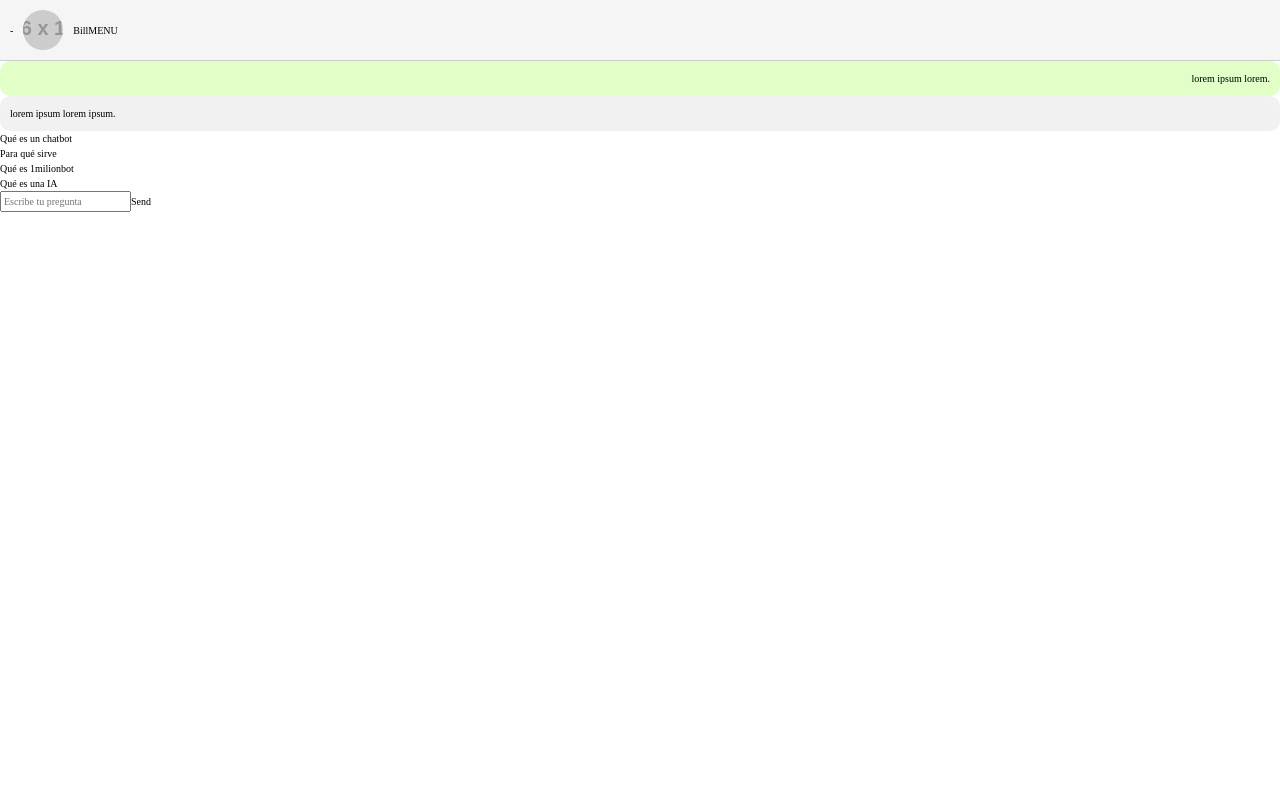
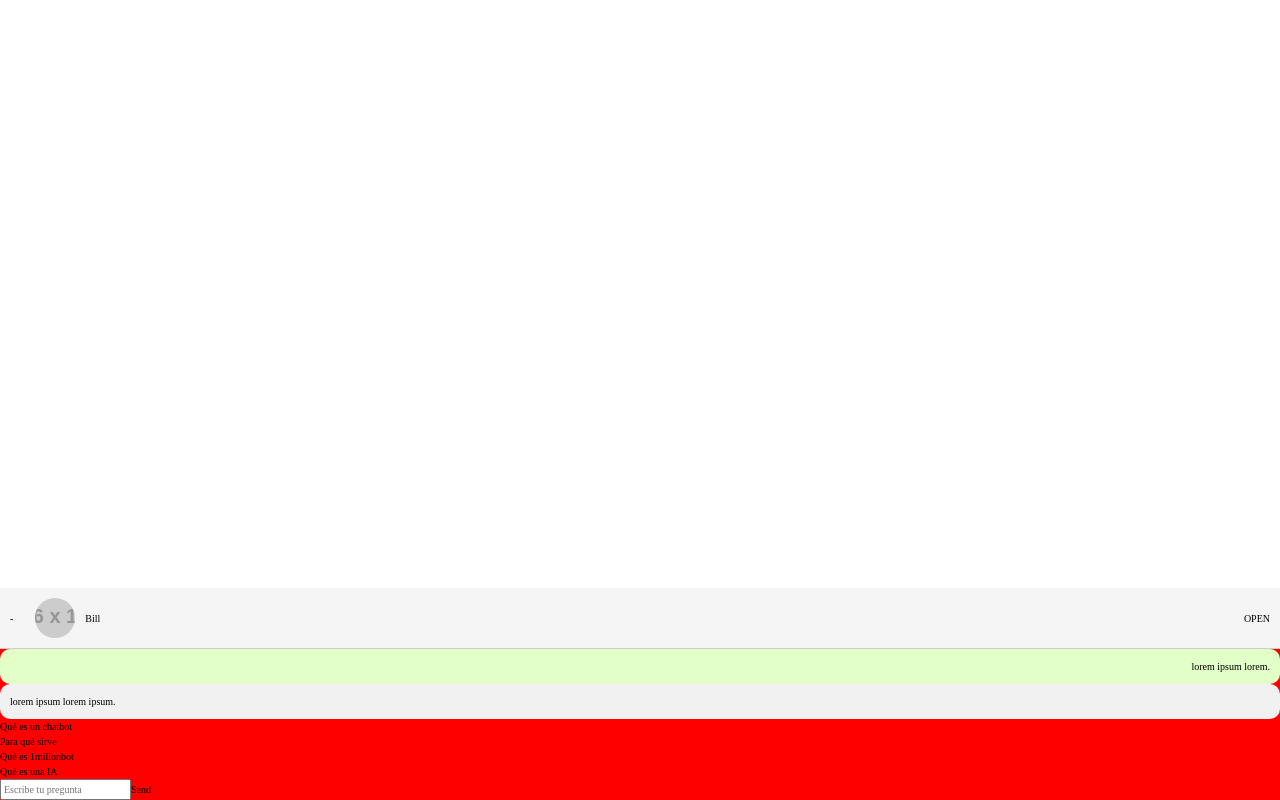
Before and after one commit to TLLRSK/1mb-pt-vue, a Vue app: page / in a window 1280 px wide. Built offline with nearby package versions, Linux system fonts and the light colour scheme.

Commit message:
add: swiper; change: dropdown menu style and toggling button content

```diff
--- a/package.json
+++ b/package.json
@@ -10,6 +10,7 @@
   },
   "dependencies": {
     "sass": "^1.77.4",
+    "swiper": "^11.1.4",
     "vue": "^3.4.21"
   },
   "devDependencies": {
--- a/src/App.vue
+++ b/src/App.vue
@@ -1,6 +1,5 @@
 <template>
-  <section class="chatbot-window">
-
+  <section class="app-chatbot">
     <nav-bar/>
 
     <main>
@@ -67,8 +66,4 @@ export default {
 
 <style>
   @import './scss/style.scss';
-
-  .chatbot-window:has(.nav-bar[class*="closed"]) main {
-    display: none;
-  }
 </style>
--- a/src/components/navbar/NavBar.vue
+++ b/src/components/navbar/NavBar.vue
@@ -1,17 +1,19 @@
 <template>
     <nav :class="['nav-bar', {open: isChatWindowOpen, closed: !isChatWindowOpen}]">
       <button @click="toggleChatWindow">-</button>
-      <img :src="chatbot.imgUrl" :alt="chatbot.name">
-      <p>{{ chatbot.name }}</p>
-      <dropdown-menu/>
+      <div class="chatbot-profile">
+        <img class="chatbot-img" :src="chatbot.imgUrl" :alt="chatbot.name">
+        <p class="chatbot-name">{{ chatbot.name }}</p>
+      </div>
+      <nav-dropdown-menu/>
     </nav>
 </template>
 
 <script>
-  import DropdownMenu from './dropdownMenu/DropdownMenu.vue'
+  import NavDropdownMenu from './navDropdownMenu/NavDropdownMenu.vue'
   export default {
       components: {
-          DropdownMenu
+          NavDropdownMenu
       },
       data() {
           return {
--- a/src/components/navbar/dropdownMenu/DropdownMenu.vue
+++ b/src/components/navbar/navDropdownMenu/NavDropdownMenu.vue
@@ -1,10 +1,14 @@
 <template>
-    <button @click="toggleDropdownMenu">MENU</button>
-    <ul :class="['dropdown-menu', {'open': isMenuOpen}]">
-        <li v-for="option in menuOptions" :key="option">
-            {{ option.text }}
-        </li>
-    </ul>
+    <div class="dropdown-menu">
+        <button class="btn--dropdown-menu" @click="toggleDropdownMenu">
+        {{ isMenuOpen ? 'CLOSE' : 'OPEN' }}
+        </button>
+        <ul :class="['list', {'open': isMenuOpen}]">
+            <li class="list-item-" v-for="option in menuOptions" :key="option">
+                {{ option.text }}
+            </li>
+        </ul>
+    </div>
 </template>
 
 <script>
--- /dev/null
+++ b/src/scss/_app.scss
@@ -0,0 +1,13 @@
+.app-chatbot {
+    background-color: red;
+    display: flex;
+    flex-direction: column;
+    position: fixed;
+    inset: auto 0 0 0;
+
+    &:has(.nav-bar[class*="closed"]) {
+        main {
+            display: none;
+        }
+    }
+}
--- a/src/scss/_dropdownMenu.scss
+++ b/src/scss/_dropdownMenu.scss
@@ -1,11 +1,14 @@
 .dropdown-menu {
+    margin-left: auto;
+    .list {
         display: none;
         position: absolute;
         top: 100%;
-    bottom: 0;
         right: 0;
+        background-color: white;
     }
-.dropdown-menu.open {
+    .list.open {
         display: flex;
         flex-direction: column;
     }
+}
--- a/src/scss/_navbar.scss
+++ b/src/scss/_navbar.scss
@@ -1,21 +1,22 @@
-nav {
+.nav-bar {
   display: flex;
   align-items: center;
+  gap: 12px;
   padding: 10px;
   background-color: #f5f5f5;
   border-bottom: 1px solid #ccc;
   position: relative;
+
+  .chatbot {
+    &-profile {
+      display: flex;
+      align-items: center;
+    }
+    &-img {
+      width: 40px;
+      height: 40px;
+      border-radius: 50%;
+      margin: 0 10px;
+    }
+  }
 }
-
-button {
-  background: none;
-  border: none;
-  cursor: pointer;
-}
-
-img {
-  width: 40px;
-  height: 40px;
-  border-radius: 50%;
-  margin: 0 10px;
-}
--- /dev/null
+++ b/src/scss/_variables.scss
@@ -0,0 +1 @@
+// Colors
--- a/src/scss/style.scss
+++ b/src/scss/style.scss
@@ -1,3 +1,4 @@
+@import 'app';
 @import 'site';
 @import 'navbar';
 @import 'dropdownMenu';
```
Also changed, not shown: journal.txt, 1 other file (tests, documents, lock files or other folders). Lines whose indentation alone changed are shown as unchanged.
